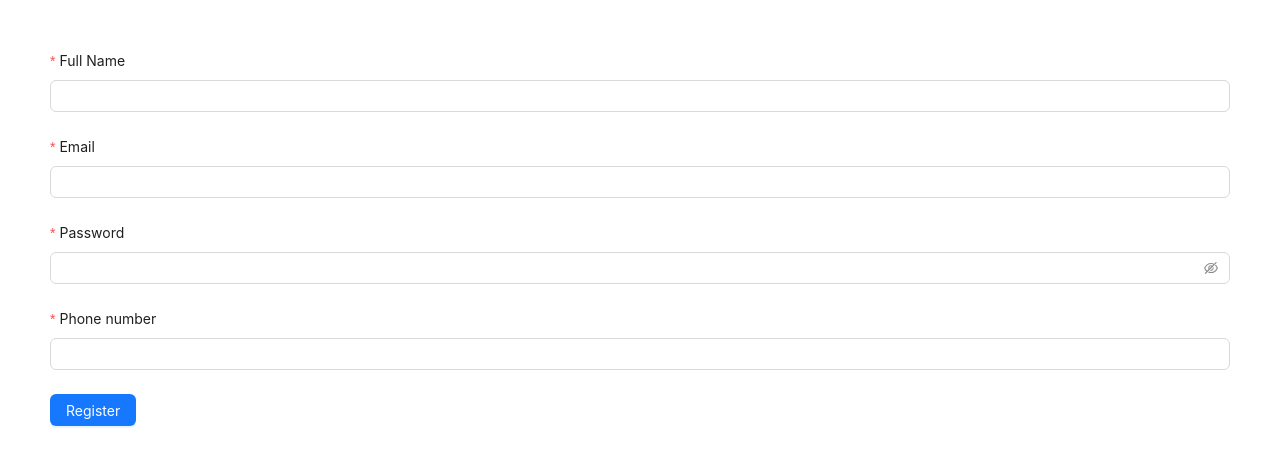
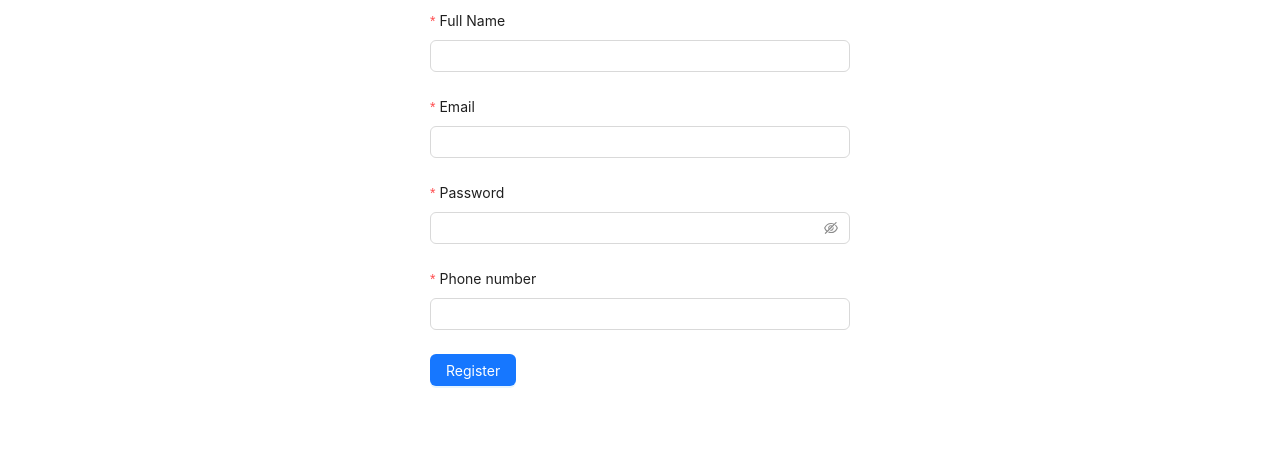
Before and after one commit to NguyenTranKhaiDuy/react-vite-canhan, a React (Vite) app: page /register in a window 1280 px wide. Shown: the top 466 px of the page. Built offline with nearby package versions, Linux system fonts and the light colour scheme.

Commit message:
video 91

```diff
--- a/src/pages/register.jsx
+++ b/src/pages/register.jsx
@@ -1,4 +1,4 @@
-import { Button, Input, Form, notification } from "antd";
+import { Button, Input, Form, notification, Row, Col } from "antd";
 import { registerUserAPI } from "../services/api.service";
 import { useNavigate } from "react-router-dom";
 
@@ -36,11 +36,11 @@
             form={form}
             layout="vertical"
             onFinish={onFinish}
+            style={{ margin: "10px" }}
         // onFinishFailed={onFinishFailed}
         >
-            <div style={{
-                margin: "50px",
-            }}>
+            <Row justify={"center"}>
+                <Col xs={24} md={8}>
                     <Form.Item
                         label="Full Name"
                         name="fullName"
@@ -51,6 +51,10 @@
                     >
                         <Input />
                     </Form.Item>
+                </Col>
+            </Row>
+            <Row justify={"center"}>
+                <Col xs={24} md={8}>
                     <Form.Item
                         label="Email"
                         name="email"
@@ -61,6 +65,10 @@
                     >
                         <Input />
                     </Form.Item>
+                </Col>
+            </Row>
+            <Row justify={"center"}>
+                <Col xs={24} md={8}>
                     <Form.Item
                         label="Password"
                         name="password"
@@ -71,6 +79,10 @@
                     >
                         <Input.Password />
                     </Form.Item>
+                </Col>
+            </Row>
+            <Row justify={"center"}>
+                <Col xs={24} md={8}>
                     <Form.Item
                         label="Phone number"
                         name="phone"
@@ -82,14 +94,19 @@
                     >
                         <Input />
                     </Form.Item>
+                </Col>
+            </Row>
+            <Row justify={"center"}>
+                <Col xs={24} md={8}>
                     <div>
                         <Button
                             onClick={() => form.submit()}
                             type="primary">
                             Register</Button>
                     </div>
-            </div>
-        </Form>
+                </Col>
+            </Row>
+        </Form >
     )
 }
 
```
Lines whose indentation alone changed are shown as unchanged.
